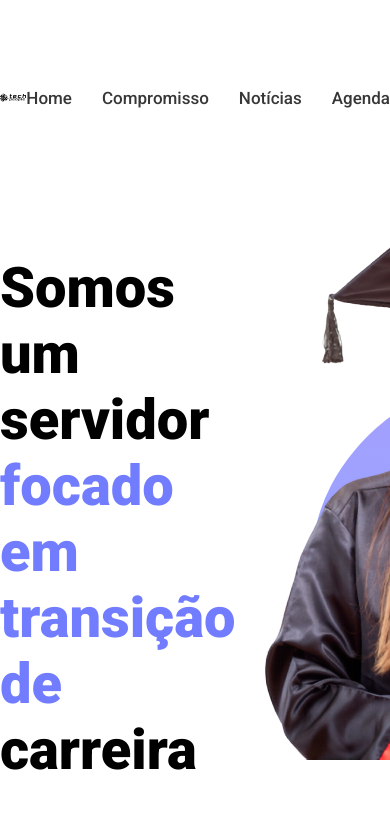
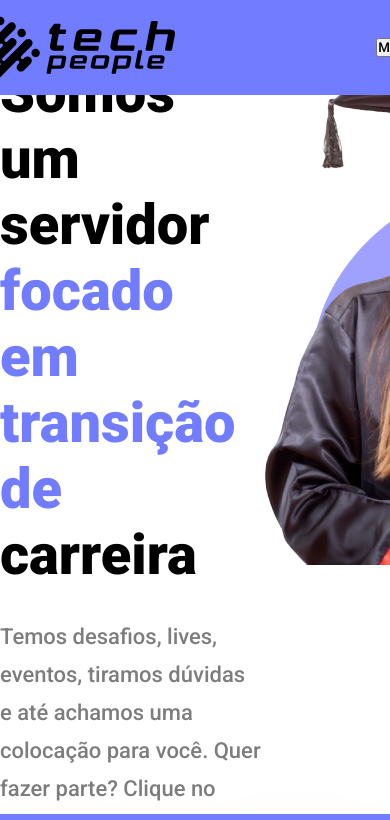
Before and after one commit to alexmuniz96/Tech-People, a React (Create React App) app: page / in a window 390 px wide. Shown: the top 820 px of the page. Built offline with nearby package versions, Linux system fonts and the light colour scheme.

Commit message:
initial responsive menu

```diff
--- a/src/components/Header/index.js
+++ b/src/components/Header/index.js
@@ -5,6 +5,11 @@ import { useState } from 'react'
 export default function Header() {
 
   const [headerChange, setHeaderChange] = useState(false)
+  const [isNavVisible, setNavVisible] = useState(false)
+
+  function handleNav() {
+    setNavVisible(!isNavVisible)
+  }
 
   function changeHeader() {
     if (window.scrollY >= 50) {
@@ -17,12 +22,20 @@ export default function Header() {
   window.addEventListener('scroll', changeHeader);
 
   return (
+
     <header
       className={headerChange ? 'headerScrollActive' : ''}
     >
       <div>
-        <Logo className='logo' fill={headerChange ? 'white' : 'black'} />
-        <nav>
+        <div className='logoContainer'>
+          <Logo className='logo' fill={headerChange ? 'white' : 'black'} />
+
+          <button onClick={handleNav}>
+            <span className='hamburguer'> Menu </span>
+          </button>
+        </div>
+
+        <nav className={isNavVisible ? 'active' : ''} >
           <ul>
             <li><a>Home</a> </li>
             <li><a>Compromisso</a> </li>
@@ -30,7 +43,9 @@ export default function Header() {
             <li><a>Agenda</a></li>
           </ul>
         </nav>
+
       </div>
+
     </header>
 
   )
--- a/src/components/Header/styles.scss
+++ b/src/components/Header/styles.scss
@@ -4,10 +4,23 @@ header{
 
   div{
     max-width: 1120px;
-    margin: 0 auto;
+    margin-inline: auto;
     display: flex;
     justify-content: space-between;
     align-items: center;
+
+    div.logoContainer{
+      display: flex;
+      margin: 0;
+
+      .logo{
+        width: 200px;
+      }
+
+      button {
+        display: none;
+      }
+    }
 
     ul{
       display: flex;
@@ -20,9 +33,7 @@ header{
     }
   }
 
-  .logo{
-    width: 200px;
-  }
+
 
   &.headerScrollActive{
     height: 9rem;
@@ -43,3 +54,41 @@ header{
     }
   }
 }
+
+//Responsive - Tablets
+
+@media (max-width: 768px){
+
+  header{
+    background: var(--purple);
+    position: absolute;
+    width: 100%;
+    padding: 1rem;
+
+    div{
+      padding: 0 10px;
+      flex-direction: column;
+
+      div.logoContainer{
+        flex-direction: initial;
+        gap: 200px;
+        button{
+          display: block;
+         }
+      }
+
+      nav{
+        display: none;
+        padding: 40px 0;
+        ul{
+          flex-direction: column;
+        }
+
+         &.active{
+           display: initial;
+         }
+      }
+    }
+  }
+
+}
```
